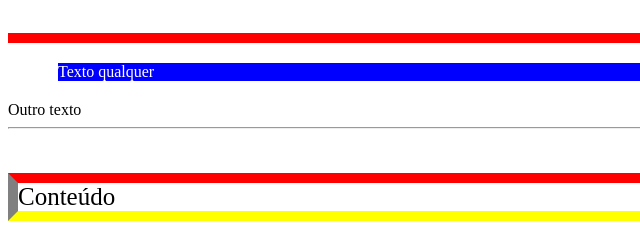
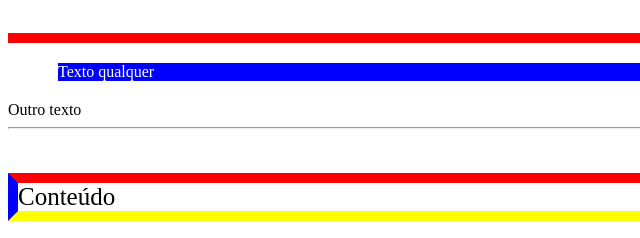
Before and after one commit to Jvictorcz/HTML-Basico-, a plain HTML site: page Módulo1/HTML-CSS/index.html in a window 1280 px wide. Shown: the part 1943-2181 px from the top of the page, 0-640 px from the left. Drawn offline with Linux system fonts and the light colour scheme.

Commit message:
Update style.css

```diff
--- a/Módulo1/HTML-CSS/style.css
+++ b/Módulo1/HTML-CSS/style.css
@@ -96,10 +96,10 @@
 
 /* Border */
 
-.borda{
+.borda {
    font-size: 25px;
    border-width: 10px;
-   border-color: red green yellow grey;
+   border-color: red green yellow blue;
 
 
 }
```
